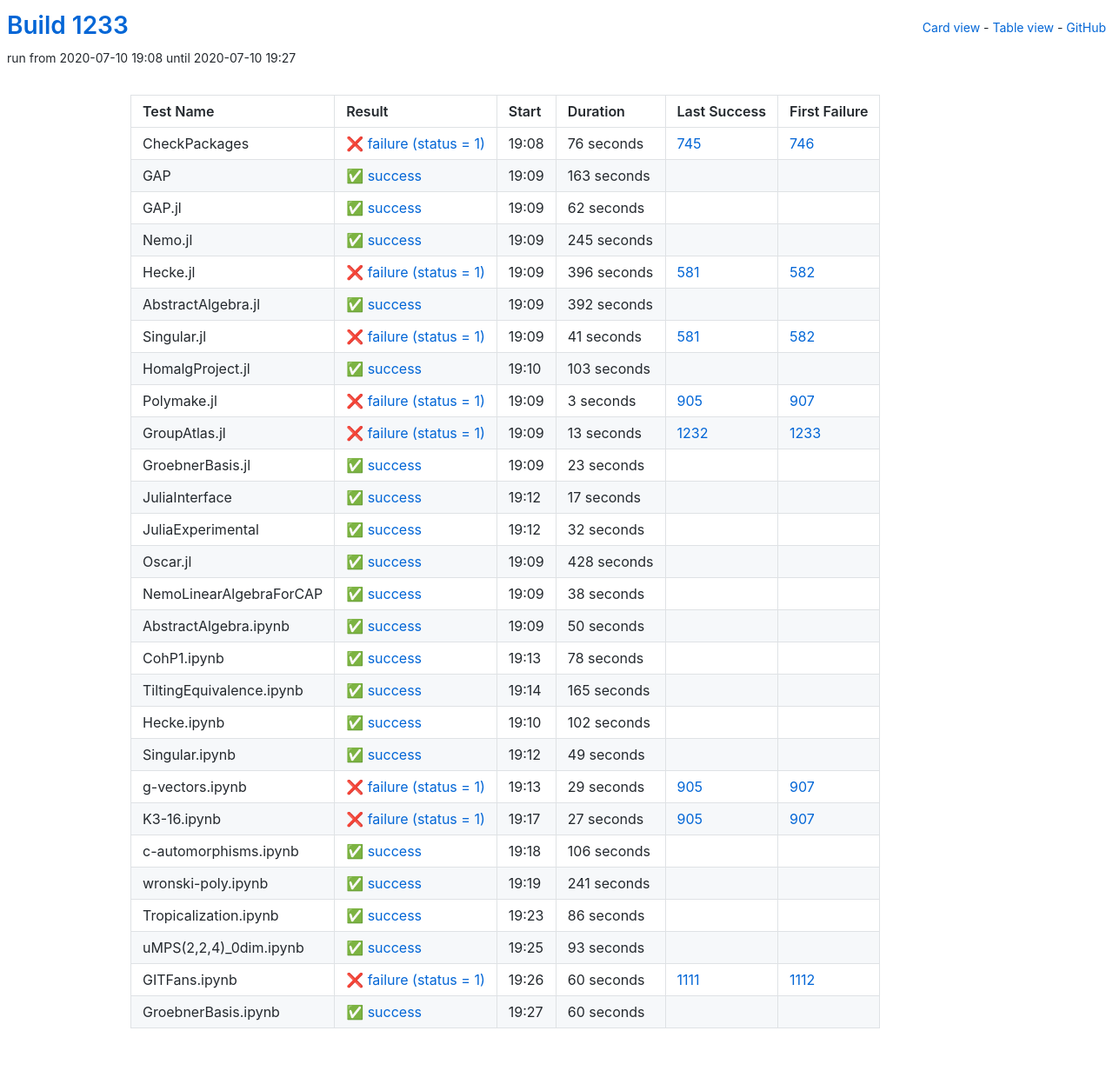
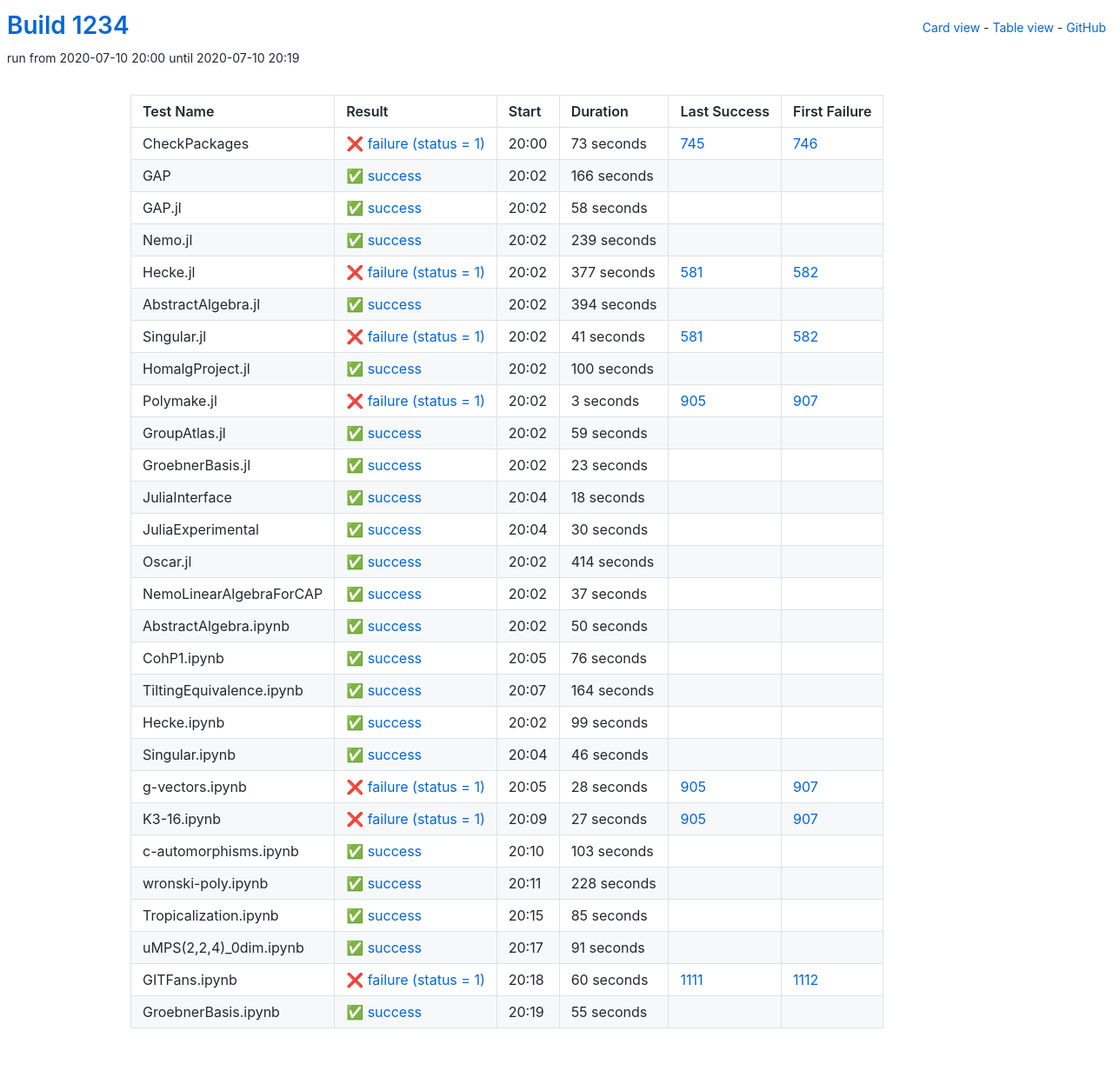
Before and after one commit to oscar-system/oscar-ci-status-1.4, a Jekyll site: the page built from table.html, in a window 1280 px wide. Shown: the whole page at 87% size. Built offline with Jekyll 4.4.1, drawn with Linux system fonts in a browser that asks for light colours.

Commit message:
Build #1234

```diff
--- a/_data/ci.yml
+++ b/_data/ci.yml
@@ -1,6 +1,6 @@
 ---
-build: 1233
-build_url: https://oscarci.mathematik.uni-kl.de/job/oscar-julia-1.4/1233/
+build: 1234
+build_url: https://oscarci.mathematik.uni-kl.de/job/oscar-julia-1.4/1234/
 job: oscar-julia-1.4
 organization: oscar-system
 repo: oscar-ci-status-1.4
@@ -8,80 +8,80 @@ repourl: https://github.com/oscar-system/oscar-ci-status-1.4
 tests:
 - name: CheckPackages
   id: checkpackages
-  log: https://oscarci.mathematik.uni-kl.de/job/oscar-julia-1.4/1233/artifact/logs/build-1233/CheckPackages.log
-  start: 2020-07-10 19:08
+  log: https://oscarci.mathematik.uni-kl.de/job/oscar-julia-1.4/1234/artifact/logs/build-1234/CheckPackages.log
+  start: 2020-07-10 20:00
   success: false
   exitcode: 1
   status: failure
-  duration: 76
+  duration: 73
   last_success: 745
   last_success_url: https://oscarci.mathematik.uni-kl.de/job/oscar-julia-1.4/745/
   first_failure: 746
   first_failure_url: https://oscarci.mathematik.uni-kl.de/job/oscar-julia-1.4/746/
 - name: GAP
   id: gap
-  log: https://oscarci.mathematik.uni-kl.de/job/oscar-julia-1.4/1233/artifact/logs/build-1233/GAP.log
-  start: 2020-07-10 19:09
+  log: https://oscarci.mathematik.uni-kl.de/job/oscar-julia-1.4/1234/artifact/logs/build-1234/GAP.log
+  start: 2020-07-10 20:02
   success: true
   exitcode: 0
   status: success
-  duration: 163
+  duration: 166
   last_success: false
   last_success_url:
   first_failure: false
   first_failure_url:
 - name: GAP.jl
   id: gap-jl
-  log: https://oscarci.mathematik.uni-kl.de/job/oscar-julia-1.4/1233/artifact/logs/build-1233/GAP.jl.log
-  start: 2020-07-10 19:09
+  log: https://oscarci.mathematik.uni-kl.de/job/oscar-julia-1.4/1234/artifact/logs/build-1234/GAP.jl.log
+  start: 2020-07-10 20:02
   success: true
   exitcode: 0
   status: success
-  duration: 62
+  duration: 58
   last_success: false
   last_success_url:
   first_failure: false
   first_failure_url:
 - name: Nemo.jl
   id: nemo-jl
-  log: https://oscarci.mathematik.uni-kl.de/job/oscar-julia-1.4/1233/artifact/logs/build-1233/Nemo.jl.log
-  start: 2020-07-10 19:09
+  log: https://oscarci.mathematik.uni-kl.de/job/oscar-julia-1.4/1234/artifact/logs/build-1234/Nemo.jl.log
+  start: 2020-07-10 20:02
   success: true
   exitcode: 0
   status: success
-  duration: 245
+  duration: 239
   last_success: false
   last_success_url:
   first_failure: false
   first_failure_url:
 - name: Hecke.jl
   id: hecke-jl
-  log: https://oscarci.mathematik.uni-kl.de/job/oscar-julia-1.4/1233/artifact/logs/build-1233/Hecke.jl.log
-  start: 2020-07-10 19:09
+  log: https://oscarci.mathematik.uni-kl.de/job/oscar-julia-1.4/1234/artifact/logs/build-1234/Hecke.jl.log
+  start: 2020-07-10 20:02
   success: false
   exitcode: 1
   status: failure
-  duration: 396
+  duration: 377
   last_success: 581
   last_success_url: https://oscarci.mathematik.uni-kl.de/job/oscar-julia-1.4/581/
   first_failure: 582
   first_failure_url: https://oscarci.mathematik.uni-kl.de/job/oscar-julia-1.4/582/
 - name: AbstractAlgebra.jl
   id: abstractalgebra-jl
-  log: https://oscarci.mathematik.uni-kl.de/job/oscar-julia-1.4/1233/artifact/logs/build-1233/AbstractAlgebra.jl.log
-  start: 2020-07-10 19:09
+  log: https://oscarci.mathematik.uni-kl.de/job/oscar-julia-1.4/1234/artifact/logs/build-1234/AbstractAlgebra.jl.log
+  start: 2020-07-10 20:02
   success: true
   exitcode: 0
   status: success
-  duration: 392
+  duration: 394
   last_success: false
   last_success_url:
   first_failure: false
   first_failure_url:
 - name: Singular.jl
   id: singular-jl
-  log: https://oscarci.mathematik.uni-kl.de/job/oscar-julia-1.4/1233/artifact/logs/build-1233/Singular.jl.log
-  start: 2020-07-10 19:09
+  log: https://oscarci.mathematik.uni-kl.de/job/oscar-julia-1.4/1234/artifact/logs/build-1234/Singular.jl.log
+  start: 2020-07-10 20:02
   success: false
   exitcode: 1
   status: failure
@@ -92,20 +92,20 @@ tests:
   first_failure_url: https://oscarci.mathematik.uni-kl.de/job/oscar-julia-1.4/582/
 - name: HomalgProject.jl
   id: homalgproject-jl
-  log: https://oscarci.mathematik.uni-kl.de/job/oscar-julia-1.4/1233/artifact/logs/build-1233/HomalgProject.jl.log
-  start: 2020-07-10 19:10
+  log: https://oscarci.mathematik.uni-kl.de/job/oscar-julia-1.4/1234/artifact/logs/build-1234/HomalgProject.jl.log
+  start: 2020-07-10 20:02
   success: true
   exitcode: 0
   status: success
-  duration: 103
+  duration: 100
   last_success: false
   last_success_url:
   first_failure: false
   first_failure_url:
 - name: Polymake.jl
   id: polymake-jl
-  log: https://oscarci.mathematik.uni-kl.de/job/oscar-julia-1.4/1233/artifact/logs/build-1233/Polymake.jl.log
-  start: 2020-07-10 19:09
+  log: https://oscarci.mathematik.uni-kl.de/job/oscar-julia-1.4/1234/artifact/logs/build-1234/Polymake.jl.log
+  start: 2020-07-10 20:02
   success: false
   exitcode: 1
   status: failure
@@ -116,20 +116,20 @@ tests:
   first_failure_url: https://oscarci.mathematik.uni-kl.de/job/oscar-julia-1.4/907/
 - name: GroupAtlas.jl
   id: groupatlas-jl
-  log: https://oscarci.mathematik.uni-kl.de/job/oscar-julia-1.4/1233/artifact/logs/build-1233/GroupAtlas.jl.log
-  start: 2020-07-10 19:09
-  success: false
-  exitcode: 1
-  status: failure
-  duration: 13
-  last_success: 1232
-  last_success_url: https://oscarci.mathematik.uni-kl.de/job/oscar-julia-1.4/1232/
-  first_failure: 1233
-  first_failure_url: https://oscarci.mathematik.uni-kl.de/job/oscar-julia-1.4/1233/
+  log: https://oscarci.mathematik.uni-kl.de/job/oscar-julia-1.4/1234/artifact/logs/build-1234/GroupAtlas.jl.log
+  start: 2020-07-10 20:02
+  success: true
+  exitcode: 0
+  status: success
+  duration: 59
+  last_success: false
+  last_success_url:
+  first_failure: false
+  first_failure_url:
 - name: GroebnerBasis.jl
   id: groebnerbasis-jl
-  log: https://oscarci.mathematik.uni-kl.de/job/oscar-julia-1.4/1233/artifact/logs/build-1233/GroebnerBasis.jl.log
-  start: 2020-07-10 19:09
+  log: https://oscarci.mathematik.uni-kl.de/job/oscar-julia-1.4/1234/artifact/logs/build-1234/GroebnerBasis.jl.log
+  start: 2020-07-10 20:02
   success: true
   exitcode: 0
   status: success
@@ -140,56 +140,56 @@ tests:
   first_failure_url:
 - name: JuliaInterface
   id: juliainterface
-  log: https://oscarci.mathematik.uni-kl.de/job/oscar-julia-1.4/1233/artifact/logs/build-1233/JuliaInterface.log
-  start: 2020-07-10 19:12
+  log: https://oscarci.mathematik.uni-kl.de/job/oscar-julia-1.4/1234/artifact/logs/build-1234/JuliaInterface.log
+  start: 2020-07-10 20:04
   success: true
   exitcode: 0
   status: success
-  duration: 17
+  duration: 18
   last_success: false
   last_success_url:
   first_failure: false
   first_failure_url:
 - name: JuliaExperimental
   id: juliaexperimental
-  log: https://oscarci.mathematik.uni-kl.de/job/oscar-julia-1.4/1233/artifact/logs/build-1233/JuliaExperimental.log
-  start: 2020-07-10 19:12
+  log: https://oscarci.mathematik.uni-kl.de/job/oscar-julia-1.4/1234/artifact/logs/build-1234/JuliaExperimental.log
+  start: 2020-07-10 20:04
   success: true
   exitcode: 0
   status: success
-  duration: 32
+  duration: 30
   last_success: false
   last_success_url:
   first_failure: false
   first_failure_url:
 - name: Oscar.jl
   id: oscar-jl
-  log: https://oscarci.mathematik.uni-kl.de/job/oscar-julia-1.4/1233/artifact/logs/build-1233/Oscar.jl.log
-  start: 2020-07-10 19:09
+  log: https://oscarci.mathematik.uni-kl.de/job/oscar-julia-1.4/1234/artifact/logs/build-1234/Oscar.jl.log
+  start: 2020-07-10 20:02
   success: true
   exitcode: 0
   status: success
-  duration: 428
+  duration: 414
   last_success: false
   last_success_url:
   first_failure: false
   first_failure_url:
 - name: NemoLinearAlgebraForCAP
   id: nemolinearalgebraforcap
-  log: https://oscarci.mathematik.uni-kl.de/job/oscar-julia-1.4/1233/artifact/logs/build-1233/NemoLinearAlgebraForCAP.log
-  start: 2020-07-10 19:09
+  log: https://oscarci.mathematik.uni-kl.de/job/oscar-julia-1.4/1234/artifact/logs/build-1234/NemoLinearAlgebraForCAP.log
+  start: 2020-07-10 20:02
   success: true
   exitcode: 0
   status: success
-  duration: 38
+  duration: 37
   last_success: false
   last_success_url:
   first_failure: false
   first_failure_url:
 - name: AbstractAlgebra.ipynb
   id: abstractalgebra-ipynb
-  log: https://oscarci.mathematik.uni-kl.de/job/oscar-julia-1.4/1233/artifact/logs/build-1233/AbstractAlgebra.ipynb.log
-  start: 2020-07-10 19:09
+  log: https://oscarci.mathematik.uni-kl.de/job/oscar-julia-1.4/1234/artifact/logs/build-1234/AbstractAlgebra.ipynb.log
+  start: 2020-07-10 20:02
   success: true
   exitcode: 0
   status: success
@@ -200,68 +200,68 @@ tests:
   first_failure_url:
 - name: CohP1.ipynb
   id: cohp1-ipynb
-  log: https://oscarci.mathematik.uni-kl.de/job/oscar-julia-1.4/1233/artifact/logs/build-1233/CohP1.ipynb.log
-  start: 2020-07-10 19:13
+  log: https://oscarci.mathematik.uni-kl.de/job/oscar-julia-1.4/1234/artifact/logs/build-1234/CohP1.ipynb.log
+  start: 2020-07-10 20:05
   success: true
   exitcode: 0
   status: success
-  duration: 78
+  duration: 76
   last_success: false
   last_success_url:
   first_failure: false
   first_failure_url:
 - name: TiltingEquivalence.ipynb
   id: tiltingequivalence-ipynb
-  log: https://oscarci.mathematik.uni-kl.de/job/oscar-julia-1.4/1233/artifact/logs/build-1233/TiltingEquivalence.ipynb.log
-  start: 2020-07-10 19:14
+  log: https://oscarci.mathematik.uni-kl.de/job/oscar-julia-1.4/1234/artifact/logs/build-1234/TiltingEquivalence.ipynb.log
+  start: 2020-07-10 20:07
   success: true
   exitcode: 0
   status: success
-  duration: 165
+  duration: 164
   last_success: false
   last_success_url:
   first_failure: false
   first_failure_url:
 - name: Hecke.ipynb
   id: hecke-ipynb
-  log: https://oscarci.mathematik.uni-kl.de/job/oscar-julia-1.4/1233/artifact/logs/build-1233/Hecke.ipynb.log
-  start: 2020-07-10 19:10
+  log: https://oscarci.mathematik.uni-kl.de/job/oscar-julia-1.4/1234/artifact/logs/build-1234/Hecke.ipynb.log
+  start: 2020-07-10 20:02
   success: true
   exitcode: 0
   status: success
-  duration: 102
+  duration: 99
   last_success: false
   last_success_url:
   first_failure: false
   first_failure_url:
 - name: Singular.ipynb
   id: singular-ipynb
-  log: https://oscarci.mathematik.uni-kl.de/job/oscar-julia-1.4/1233/artifact/logs/build-1233/Singular.ipynb.log
-  start: 2020-07-10 19:12
+  log: https://oscarci.mathematik.uni-kl.de/job/oscar-julia-1.4/1234/artifact/logs/build-1234/Singular.ipynb.log
+  start: 2020-07-10 20:04
   success: true
   exitcode: 0
   status: success
-  duration: 49
+  duration: 46
   last_success: false
   last_success_url:
   first_failure: false
   first_failure_url:
 - name: g-vectors.ipynb
   id: g-vectors-ipynb
-  log: https://oscarci.mathematik.uni-kl.de/job/oscar-julia-1.4/1233/artifact/logs/build-1233/g-vectors.ipynb.log
-  start: 2020-07-10 19:13
+  log: https://oscarci.mathematik.uni-kl.de/job/oscar-julia-1.4/1234/artifact/logs/build-1234/g-vectors.ipynb.log
+  start: 2020-07-10 20:05
   success: false
   exitcode: 1
   status: failure
-  duration: 29
+  duration: 28
   last_success: 905
   last_success_url: https://oscarci.mathematik.uni-kl.de/job/oscar-julia-1.4/905/
   first_failure: 907
   first_failure_url: https://oscarci.mathematik.uni-kl.de/job/oscar-julia-1.4/907/
 - name: K3-16.ipynb
   id: k3-16-ipynb
-  log: https://oscarci.mathematik.uni-kl.de/job/oscar-julia-1.4/1233/artifact/logs/build-1233/K3-16.ipynb.log
-  start: 2020-07-10 19:17
+  log: https://oscarci.mathematik.uni-kl.de/job/oscar-julia-1.4/1234/artifact/logs/build-1234/K3-16.ipynb.log
+  start: 2020-07-10 20:09
   success: false
   exitcode: 1
   status: failure
@@ -272,56 +272,56 @@ tests:
   first_failure_url: https://oscarci.mathematik.uni-kl.de/job/oscar-julia-1.4/907/
 - name: c-automorphisms.ipynb
   id: c-automorphisms-ipynb
-  log: https://oscarci.mathematik.uni-kl.de/job/oscar-julia-1.4/1233/artifact/logs/build-1233/c-automorphisms.ipynb.log
-  start: 2020-07-10 19:18
+  log: https://oscarci.mathematik.uni-kl.de/job/oscar-julia-1.4/1234/artifact/logs/build-1234/c-automorphisms.ipynb.log
+  start: 2020-07-10 20:10
   success: true
   exitcode: 0
   status: success
-  duration: 106
+  duration: 103
   last_success: false
   last_success_url:
   first_failure: false
   first_failure_url:
 - name: wronski-poly.ipynb
   id: wronski-poly-ipynb
-  log: https://oscarci.mathematik.uni-kl.de/job/oscar-julia-1.4/1233/artifact/logs/build-1233/wronski-poly.ipynb.log
-  start: 2020-07-10 19:19
+  log: https://oscarci.mathematik.uni-kl.de/job/oscar-julia-1.4/1234/artifact/logs/build-1234/wronski-poly.ipynb.log
+  start: 2020-07-10 20:11
   success: true
   exitcode: 0
   status: success
-  duration: 241
+  duration: 228
   last_success: false
   last_success_url:
   first_failure: false
   first_failure_url:
 - name: Tropicalization.ipynb
   id: tropicalization-ipynb
-  log: https://oscarci.mathematik.uni-kl.de/job/oscar-julia-1.4/1233/artifact/logs/build-1233/Tropicalization.ipynb.log
-  start: 2020-07-10 19:23
+  log: https://oscarci.mathematik.uni-kl.de/job/oscar-julia-1.4/1234/artifact/logs/build-1234/Tropicalization.ipynb.log
+  start: 2020-07-10 20:15
   success: true
   exitcode: 0
   status: success
-  duration: 86
+  duration: 85
   last_success: false
   last_success_url:
   first_failure: false
   first_failure_url:
 - name: uMPS(2,2,4)_0dim.ipynb
   id: umps-2-2-4-0dim-ipynb
-  log: https://oscarci.mathematik.uni-kl.de/job/oscar-julia-1.4/1233/artifact/logs/build-1233/uMPS-2-2-4-_0dim.ipynb.log
-  start: 2020-07-10 19:25
+  log: https://oscarci.mathematik.uni-kl.de/job/oscar-julia-1.4/1234/artifact/logs/build-1234/uMPS-2-2-4-_0dim.ipynb.log
+  start: 2020-07-10 20:17
   success: true
   exitcode: 0
   status: success
-  duration: 93
+  duration: 91
   last_success: false
   last_success_url:
   first_failure: false
   first_failure_url:
 - name: GITFans.ipynb
   id: gitfans-ipynb
-  log: https://oscarci.mathematik.uni-kl.de/job/oscar-julia-1.4/1233/artifact/logs/build-1233/GITFans.ipynb.log
-  start: 2020-07-10 19:26
+  log: https://oscarci.mathematik.uni-kl.de/job/oscar-julia-1.4/1234/artifact/logs/build-1234/GITFans.ipynb.log
+  start: 2020-07-10 20:18
   success: false
   exitcode: 1
   status: failure
@@ -332,12 +332,12 @@ tests:
   first_failure_url: https://oscarci.mathematik.uni-kl.de/job/oscar-julia-1.4/1112/
 - name: GroebnerBasis.ipynb
   id: groebnerbasis-ipynb
-  log: https://oscarci.mathematik.uni-kl.de/job/oscar-julia-1.4/1233/artifact/logs/build-1233/GroebnerBasis.ipynb.log
-  start: 2020-07-10 19:27
+  log: https://oscarci.mathematik.uni-kl.de/job/oscar-julia-1.4/1234/artifact/logs/build-1234/GroebnerBasis.ipynb.log
+  start: 2020-07-10 20:19
   success: true
   exitcode: 0
   status: success
-  duration: 60
+  duration: 55
   last_success: false
   last_success_url:
   first_failure: false
```
Also changed, not shown: README.md.
